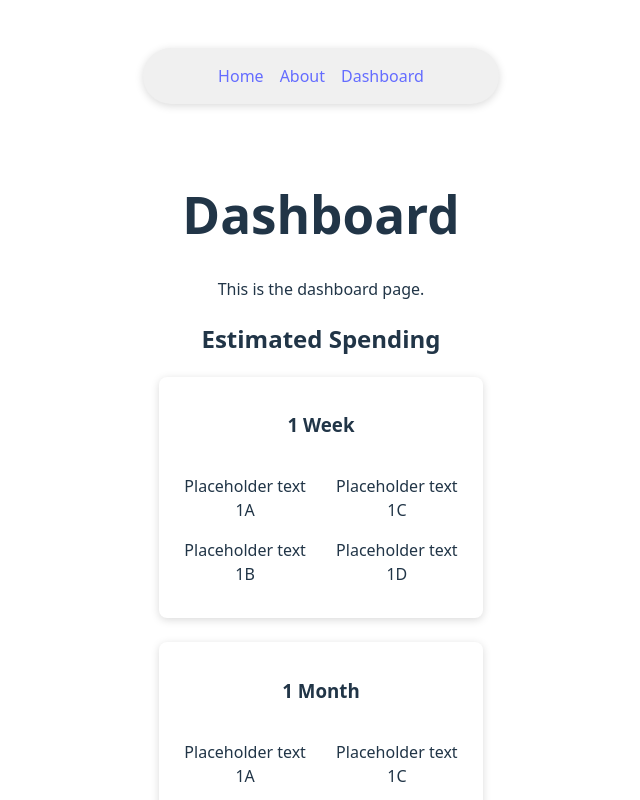
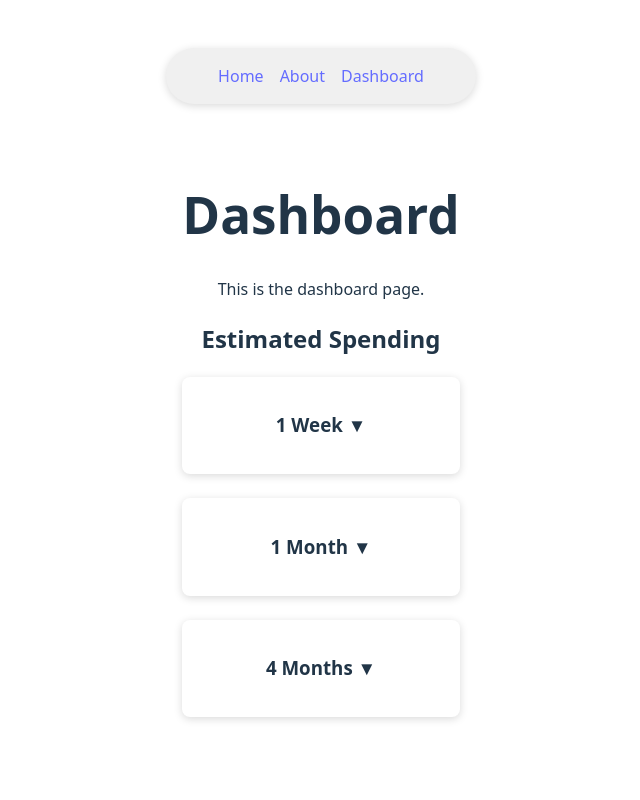
Before and after one commit to amelia-liston/Spent, a React (Vite) app in the folder project/: page /dashboard in a window 1280 px wide. Shown: the top 800 px of the page, without its empty margins (319-959 px from the left). Built offline with nearby package versions, Linux system fonts and the light colour scheme.

Commit message:
Made the SpendingBreakdownCard collapsable

```diff
--- a/project/src/components/SpendingBreakdownCard.tsx
+++ b/project/src/components/SpendingBreakdownCard.tsx
@@ -1,10 +1,11 @@
-import React from "react";
+import React, { useState } from "react";
 
 type SpendingBreakdownCardProps = {
     title: string;
 };
 
 export default function SpendingBreakdownCard({ title }: SpendingBreakdownCardProps) {
+    const [open, setOpen] = useState(false);
     const cardStyle = {
     boxShadow: "0 2px 8px rgba(0,0,0,0.15)",
     borderRadius: "8px",
@@ -21,9 +22,14 @@ export default function SpendingBreakdownCard({ title }: SpendingBreakdownCardPr
     width: "48%"
   };
     return (
-        <>
         <div style={cardStyle}>
-                <h3>{title}</h3>
+            <h3
+                style={{ cursor: "pointer", userSelect: "none" }}
+                onClick={() => setOpen((prev) => !prev)}
+            >
+                {title} {open ? "▲" : "▼"}
+            </h3>
+            {open && (
                 <div style={columnsStyle}>
                     <div style={columnStyle}>
                         <p>Placeholder text 1A</p>
@@ -34,7 +40,7 @@ export default function SpendingBreakdownCard({ title }: SpendingBreakdownCardPr
                         <p>Placeholder text 1D</p>
                     </div>
                 </div>
+            )}
         </div>
-        </>
-    )
+    );
 }
```
Lines whose indentation alone changed are shown as unchanged.
